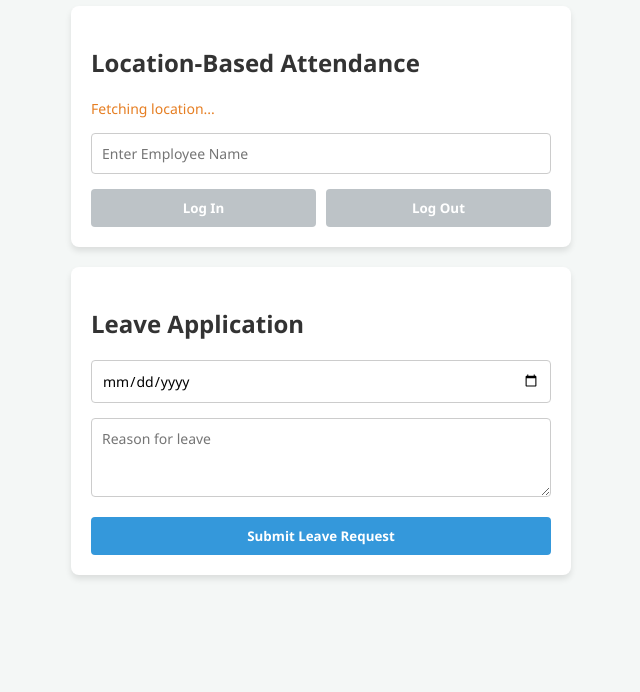
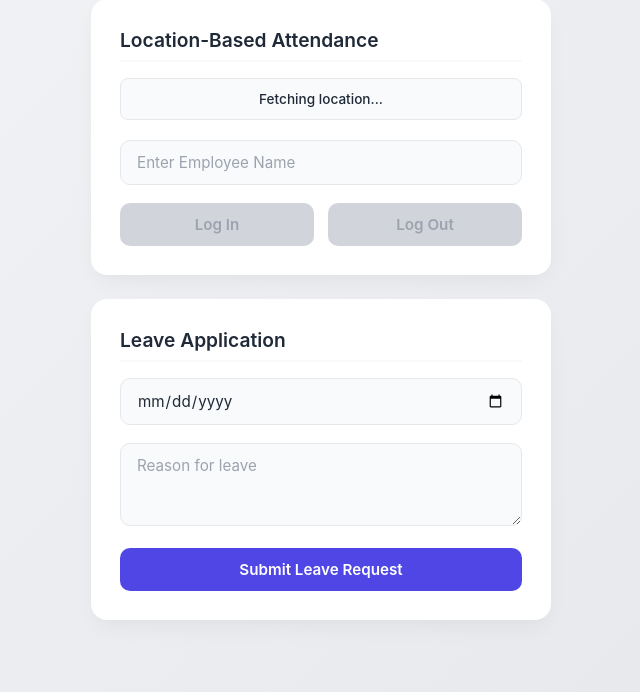
Before and after one commit to Zaki-akdas/Emplyoee, a plain HTML site: page index.html in a window 1280 px wide. Shown: the part 108-800 px from the top of the page, without its empty margins (319-959 px from the left). Drawn offline with Linux system fonts and the light colour scheme.

Commit message:
new style

```diff
--- a/style.css
+++ b/style.css
@@ -1,84 +1,187 @@
+/* --- CSS VARIABLES FOR EASY THEMING --- */
+:root {
+    --primary: #4F46E5;       /* Modern Indigo */
+    --primary-hover: #4338CA;
+    --success: #10B981;       /* Emerald Green */
+    --success-hover: #059669;
+    --danger: #EF4444;        /* Ruby Red */
+    --danger-hover: #DC2626;
+    --bg-gradient: linear-gradient(135deg, #F3F4F6 0%, #E5E7EB 100%);
+    --card-bg: #FFFFFF;
+    --text-main: #1F2937;     /* Dark Slate */
+    --text-muted: #6B7280;    /* Medium Slate */
+    --border-color: #E5E7EB;
+    --input-bg: #F9FAFB;
+    --input-focus-ring: rgba(79, 70, 229, 0.2); /* Indigo Ring */
+}
+
+/* --- GLOBAL RESET & TYPOGRAPHY --- */
 * {
     box-sizing: border-box;
-    font-family: 'Segoe UI', Tahoma, Geneva, Verdana, sans-serif;
+    margin: 0;
+    padding: 0;
+    font-family: 'Inter', -apple-system, BlinkMacSystemFont, 'Segoe UI', Roboto, sans-serif;
 }
 
 body {
-    background-color: #f4f7f6;
-    color: #333;
+    background: var(--bg-gradient);
+    color: var(--text-main);
     display: flex;
     justify-content: center;
+    align-items: center;
+    min-height: 100vh;
     padding: 20px;
 }
 
 .container {
-    max-width: 500px;
+    max-width: 460px;
     width: 100%;
 }
 
+/* --- HEADINGS --- */
 h1 {
     text-align: center;
-    color: #2c3e50;
+    color: var(--primary);
+    font-size: 1.8rem;
+    font-weight: 800;
+    letter-spacing: -0.5px;
+    margin-bottom: 1.5rem;
+    text-shadow: 0 1px 2px rgba(0,0,0,0.05);
 }
 
-.card {
-    background: #fff;
-    padding: 20px;
-    border-radius: 8px;
-    box-shadow: 0 4px 6px rgba(0,0,0,0.1);
-    margin-bottom: 20px;
+h2 {
+    font-size: 1.2rem;
+    font-weight: 600;
+    color: var(--text-main);
+    margin-bottom: 1rem;
+    padding-bottom: 0.5rem;
+    border-bottom: 2px solid var(--input-bg);
 }
 
+/* --- CARDS (CONTAINERS) --- */
+.card {
+    background: var(--card-bg);
+    padding: 28px;
+    border-radius: 16px;
+    box-shadow: 0 10px 25px -5px rgba(0, 0, 0, 0.05), 0 8px 10px -6px rgba(0, 0, 0, 0.01);
+    margin-bottom: 24px;
+    border: 1px solid rgba(255, 255, 255, 0.5);
+    transition: transform 0.2s ease, box-shadow 0.2s ease;
+}
+
+.card:hover {
+    box-shadow: 0 20px 25px -5px rgba(0, 0, 0, 0.05), 0 10px 10px -5px rgba(0, 0, 0, 0.02);
+}
+
+/* --- STATUS MESSAGE (LOCATION) --- */
+#status-msg {
+    font-size: 0.85rem;
+    padding: 12px;
+    border-radius: 8px;
+    margin-bottom: 20px;
+    font-weight: 500;
+    background-color: var(--input-bg);
+    border: 1px solid var(--border-color);
+    text-align: center;
+    display: flex;
+    align-items: center;
+    justify-content: center;
+}
+
+/* --- INPUTS & TEXTAREAS --- */
 .input-group {
-    margin-bottom: 15px;
+    margin-bottom: 18px;
 }
 
 input, textarea {
     width: 100%;
-    padding: 10px;
-    border: 1px solid #ccc;
-    border-radius: 4px;
-    font-size: 14px;
+    padding: 12px 16px;
+    border: 1px solid var(--border-color);
+    border-radius: 10px;
+    font-size: 0.95rem;
+    color: var(--text-main);
+    background-color: var(--input-bg);
+    transition: all 0.2s ease;
 }
 
+textarea {
+    resize: vertical;
+    min-height: 80px;
+}
+
+input::placeholder, textarea::placeholder {
+    color: #9CA3AF;
+}
+
+input:focus, textarea:focus {
+    outline: none;
+    border-color: var(--primary);
+    background-color: #FFFFFF;
+    box-shadow: 0 0 0 4px var(--input-focus-ring);
+}
+
+/* --- BUTTONS --- */
 .button-group {
     display: flex;
-    gap: 10px;
+    gap: 14px;
 }
 
 .btn {
     flex: 1;
-    padding: 10px;
+    padding: 12px 20px;
     border: none;
-    border-radius: 4px;
+    border-radius: 10px;
     cursor: pointer;
-    font-weight: bold;
+    font-weight: 600;
+    font-size: 0.95rem;
     color: #fff;
-    transition: opacity 0.2s;
+    transition: all 0.2s cubic-bezier(0.4, 0, 0.2, 1);
+    display: flex;
+    justify-content: center;
+    align-items: center;
 }
 
 .btn:disabled {
-    background-color: #bdc3c7;
+    background-color: #D1D5DB !important;
+    color: #9CA3AF;
     cursor: not-allowed;
+    box-shadow: none !important;
+    transform: none !important;
 }
 
 .btn:hover:not(:disabled) {
-    opacity: 0.9;
+    transform: translateY(-2px);
+    box-shadow: 0 4px 12px rgba(0, 0, 0, 0.15);
 }
 
-.success { background-color: #27ae60; }
-.danger { background-color: #e74c3c; }
-.primary { background-color: #3498db; width: 100%; }
-.warning { background-color: #f39c12; width: 100%; }
-
-#status-msg {
-    font-size: 14px;
-    color: #e67e22;
-    margin-bottom: 15px;
-    font-weight: 500;
+.btn:active:not(:disabled) {
+    transform: translateY(0);
 }
 
-.admin-section {
-    background-color: #e8f4f8;
-    border: 1px dashed #3498db;
+/* Button Colors */
+.success { background-color: var(--success); }
+.success:hover:not(:disabled) { background-color: var(--success-hover); }
+
+.danger { background-color: var(--danger); }
+.danger:hover:not(:disabled) { background-color: var(--danger-hover); }
+
+.primary {
+    background-color: var(--primary);
+    width: 100%;
+    margin-top: 5px;
 }
+.primary:hover:not(:disabled) { background-color: var(--primary-hover); }
+
+/* --- RESPONSIVE ADJUSTMENTS --- */
+@media (max-width: 480px) {
+    body {
+        padding: 15px;
+    }
+    .card {
+        padding: 20px;
+    }
+    .button-group {
+        flex-direction: column;
+        gap: 10px;
+    }
+}
```
